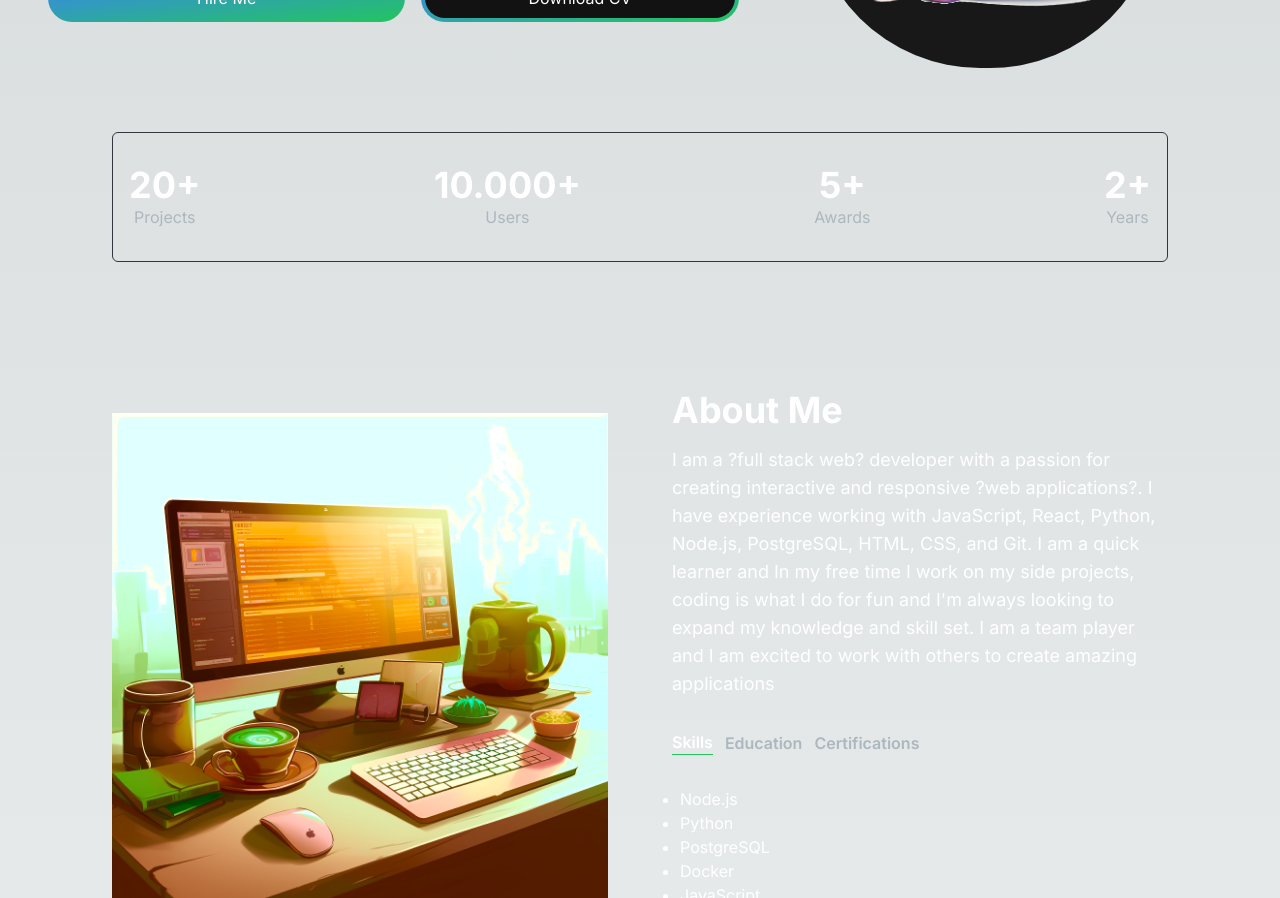
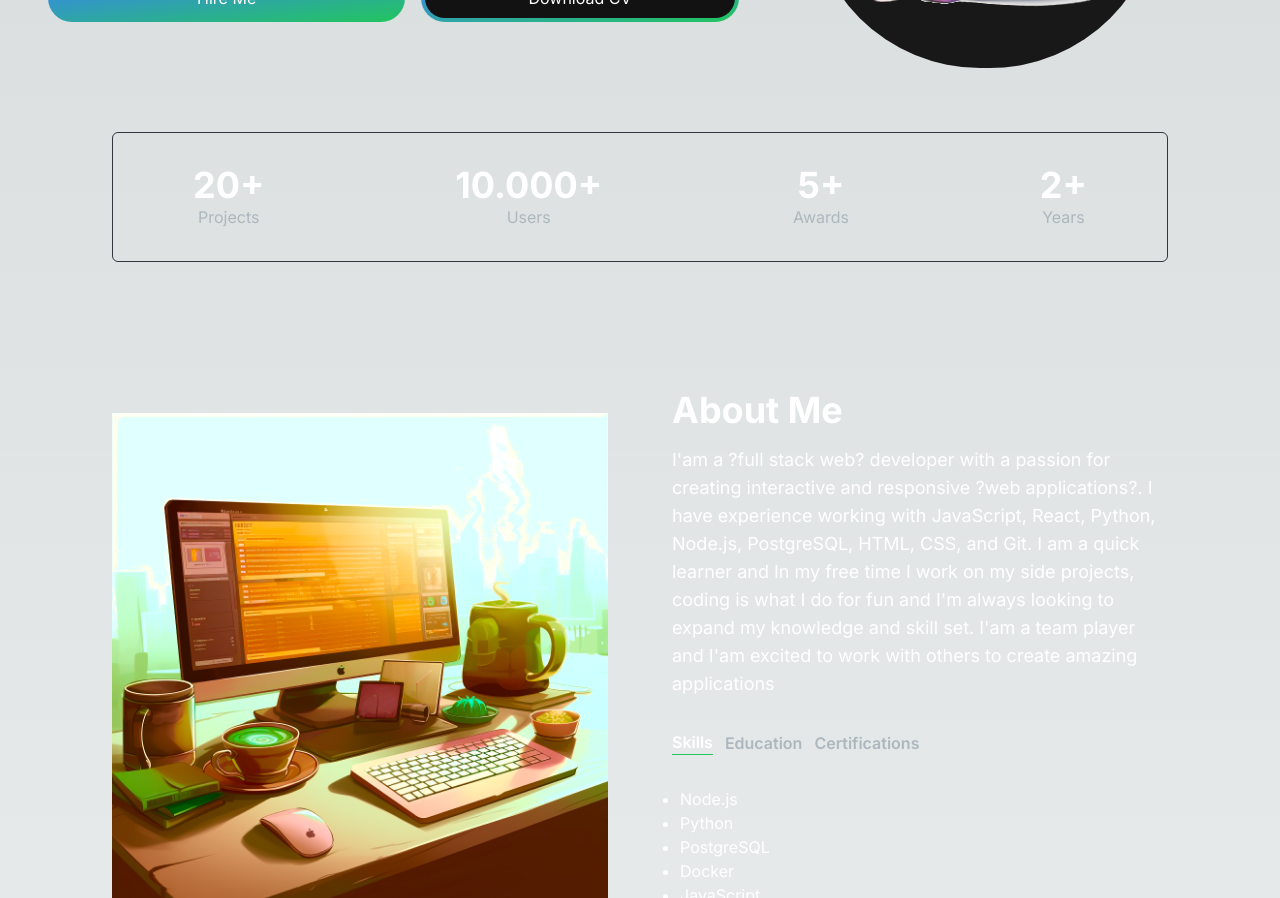
Before and after one commit to Desko95/portfolio-website, a Next.js app: page / in a window 1280 px wide. Shown: the part 400-1298 px from the top of the page. Built offline with nearby package versions, Linux system fonts and the light colour scheme.

Commit message:
fixes for deplo

```diff
--- a/app/components/AboutSection.jsx
+++ b/app/components/AboutSection.jsx
@@ -53,18 +53,18 @@ const AboutSection = () => {
   return (
     <section className="text-white" id="about">
       <div className="md:grid md:grid-cols-2 gap-8 items-center py-8 px-4 xl:gap-16 sm:py-16 xl:px-16">
-        <Image src="/images/about-image.png" width={500} height={500} />
+        <Image src="/images/about-image.png" width={500} height={500} alt="About Me Image" />
         <div className="mt-4 md:mt-0 text-left flex flex-col h-full">
           <h2 className="text-4xl font-bold text-white mb-4">About Me</h2>
           <p className="text-base lg:text-lg">
-          I am a ?full stack web? developer with a passion for creating
+            I&apos;am a ?full stack web? developer with a passion for creating
             interactive and responsive ?web applications?. I have experience
             working with JavaScript, React, Python, Node.js, PostgreSQL,
             HTML, CSS, and Git. I am a quick learner and In my free time I work
             on my side projects, coding is what I do for fun and
             I&apos;m always looking to expand my knowledge and skill set.
-            I am a team player and
-            I am excited to work with others to create amazing applications
+            I&apos;am a team player and
+            I&apos;am excited to work with others to create amazing applications
           </p>
           <div className="flex flex-row justify-start mt-8">
             <TabButton
--- a/app/components/AchievementsSection.jsx
+++ b/app/components/AchievementsSection.jsx
@@ -22,7 +22,7 @@ const achievementsList = [
 const AchievementsSection = () => {
   return (
     <div className="py-8 px-4 xl:gap-16 sm:py-16 xl:px-16">
-      <div className="border-[#33353F] border rounded-md py-8 px-17 flex flex-row justify-between items-center">
+      <div className="border-[#33353F] border rounded-md py-8 px-16 flex flex-row justify-between items-center">
         {achievementsList.map((achievement, index) => {
           return (
             <div
--- a/app/components/EmailSection.jsx
+++ b/app/components/EmailSection.jsx
@@ -51,10 +51,10 @@ const EmailSection = () => {
         </p>
         <div className="socials flex flex-row gap-2">
           <Link href="github.com">
-            <Image src={GithubIcon} />
+            <Image src={GithubIcon} alt="git Image" />
           </Link>
           <Link href="linkedin.com">
-            <Image src={LinkedinIcon} />
+            <Image src={LinkedinIcon} alt="linkedin image" />
           </Link>
         </div>
       </div>
```
